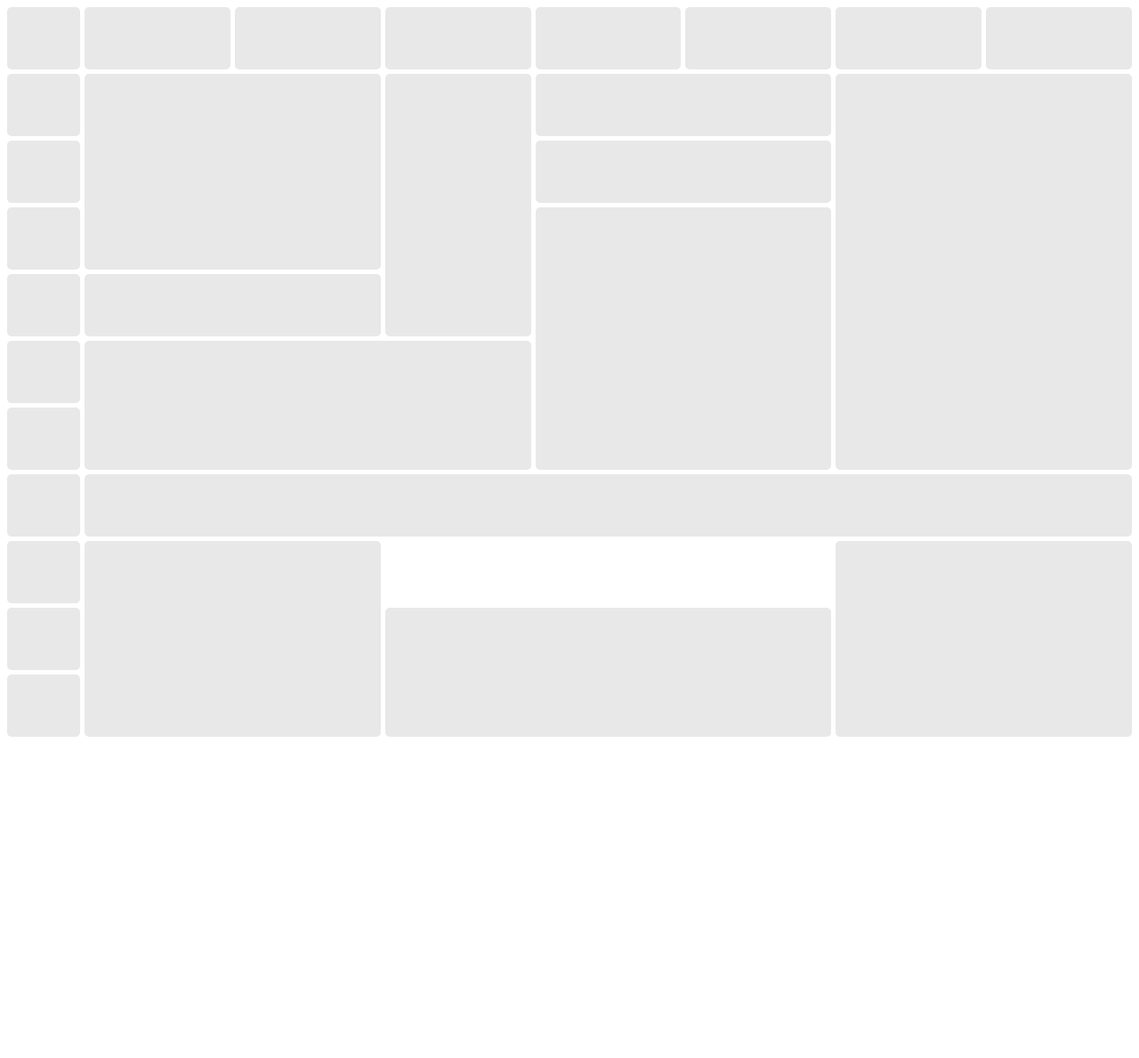
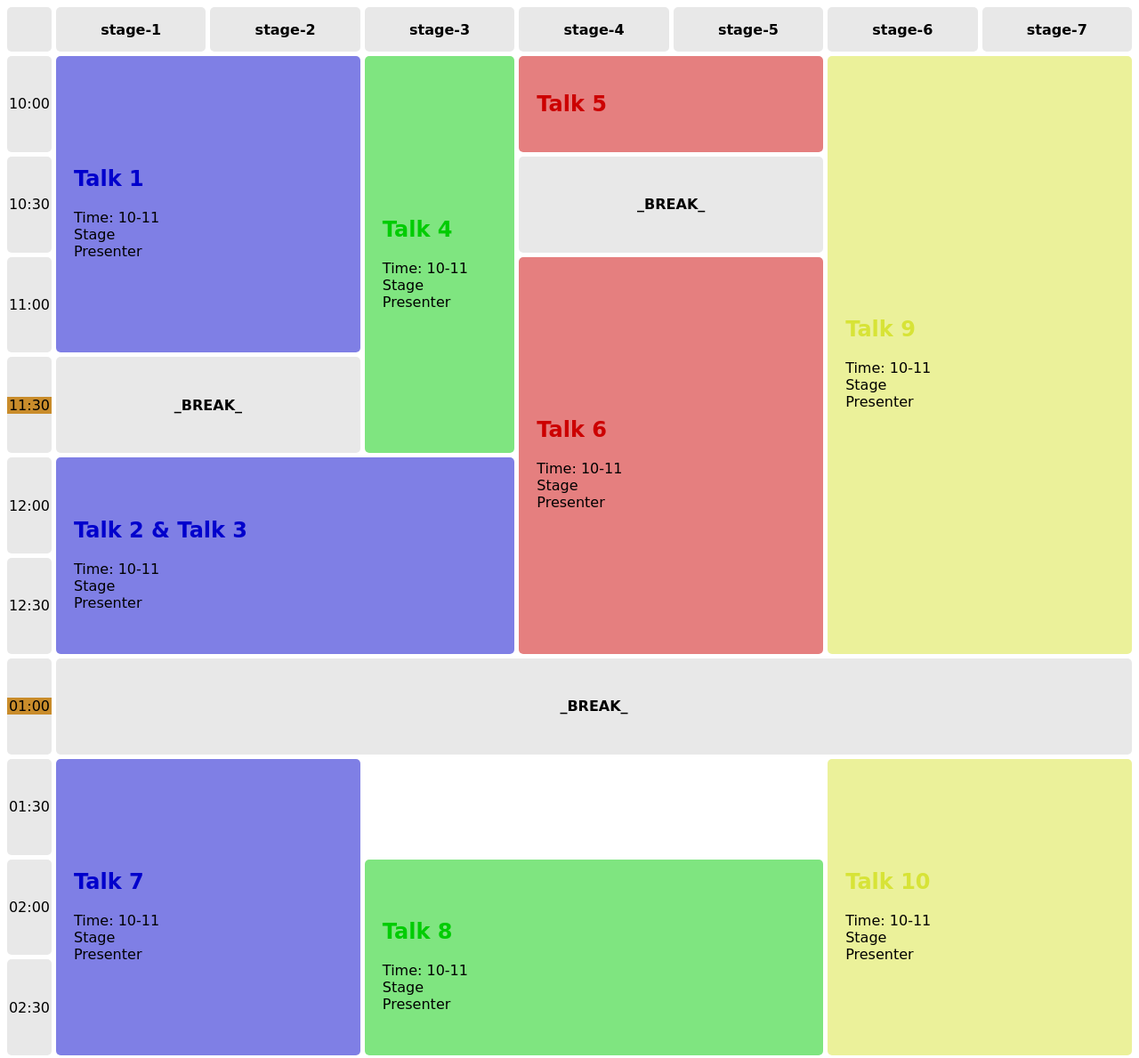
Before and after one commit to redpanda-8/css, a plain HTML site: page index.html in a window 1280 px wide. Shown: the whole page at 89% size. Before the commit the page ends 836 px from the top, so only its background shows below. Drawn offline with Linux system fonts and the light colour scheme.

Commit message:
UPDATE dadejau stiliu

```diff
--- a/assets/css/style.css
+++ b/assets/css/style.css
@@ -1,6 +1,16 @@
+body {
+    font-family: 'Brush Script MT', cursive;
+  }
+
+ul {
+    list-style: none;
+    padding: 0;
+    margin: 0;
+}
+
 .container {  display: grid;
-    grid-template-columns: 1fr 2fr 2fr 2fr 2fr 2fr 2fr 2fr;
-    grid-template-rows: 1fr 1fr 1fr 1fr 1fr 1fr 1fr 1fr 1fr 1fr 1fr;
+    grid-template-columns: 50px 1fr 1fr 1fr 1fr 1fr 1fr 1fr;
+    grid-template-rows: 50px 1fr 1fr 1fr 1fr 1fr 1fr 1fr 1fr 1fr 1fr;
     gap: 5px 5px;
     grid-auto-flow: row;
     grid-template-areas:
@@ -77,8 +87,78 @@
 
   .time-0 { grid-area: time-0; }
 
-  .container * {
+  .container > * {
     background-color: #E8E8E8;
     border-radius: 5px;
-    min-height: 70px;
+    display: flex;
+    flex-direction: column;
+    justify-content: center;
   }
+
+  [class*="time"]{
+    align-items: center;
+  }
+
+  .time-4 span,
+  .time-7 span {
+    background-color: rgb(201, 140, 43);
+    width: 100%;
+    text-align: center;
+  }
+
+  [class*="stage"]{
+    align-items: center;
+    font-weight: bold;
+  }
+
+  [class*="break"]{
+    align-items: center;
+    font-weight: bold;
+  }
+
+  [class*="talk"]{
+    padding: 20px;
+  }
+
+  .talk-1,
+  .talk-2,
+  .talk-7 {
+    background-color: rgba(0,0,204, 0.5);
+  }
+
+  .talk-1 h2,
+  .talk-2 h2,
+  .talk-7 h2 {
+    color: rgba(0,0,204, 1);
+  }
+
+  .talk-4,
+  .talk-8 {
+    background-color: rgba(0, 204, 3, 0.5);
+  }
+
+  .talk-4 h2,
+  .talk-8 h2 {
+    color: rgba(0, 204, 3, 1);
+  }
+
+
+  .talk-5,
+  .talk-6 {
+    background-color: rgba(204, 0, 0, 0.5);
+  }
+
+  .talk-5 h2,
+  .talk-6 h2 {
+    color: rgba(204, 0, 0, 1);
+  }
+
+  .talk-9,
+  .talk-10 {
+    background-color: rgba(215, 227, 55, 0.5);
+  }
+
+  .talk-9 h2,
+  .talk-10 h2 {
+    color: rgba(215, 227, 55, 1);
+  }
--- a/index.html
+++ b/index.html
@@ -9,39 +9,137 @@
   </head>
   <body>
       <div class="container">
-        <div class="talk-1"></div>
-        <div class="talk-2"></div>
-        <div class="talk-4"></div>
-        <div class="talk-5"></div>
-        <div class="talk-6"></div>
-        <div class="talk-7"></div>
-        <div class="talk-8"></div>
-        <div class="talk-9"></div>
-        <div class="talk-10"></div>
+        <div class="talk-1">
+          <h2>Talk 1</h2>
+          <ul>
+            <li>Time: 10-11</li>
+            <li>Stage</li>
+            <li>Presenter</li>
+          </ul>
+        </div>
+        <div class="talk-2">
+          <h2>Talk 2 & Talk 3</h2>
+          <ul>
+            <li>Time: 10-11</li>
+            <li>Stage</li>
+            <li>Presenter</li>
+          </ul>
+        </div>
+        <div class="talk-4">
+          <h2>Talk 4</h2>
+          <ul>
+            <li>Time: 10-11</li>
+            <li>Stage</li>
+            <li>Presenter</li>
+          </ul>
+        </div>
+        <div class="talk-5">
+          <h2>Talk 5</h2>
+        </div>
+        <div class="talk-6">
+          <h2>Talk 6</h2>
+          <ul>
+            <li>Time: 10-11</li>
+            <li>Stage</li>
+            <li>Presenter</li>
+          </ul>
+        </div>
+        <div class="talk-7">
+          <h2>Talk 7</h2>
+          <ul>
+            <li>Time: 10-11</li>
+            <li>Stage</li>
+            <li>Presenter</li>
+          </ul>
+        </div>
+        <div class="talk-8">
+          <h2>Talk 8</h2>
+          <ul>
+            <li>Time: 10-11</li>
+            <li>Stage</li>
+            <li>Presenter</li>
+          </ul>
+        </div>
+        <div class="talk-9">
+          <h2>Talk 9</h2>
+          <ul>
+            <li>Time: 10-11</li>
+            <li>Stage</li>
+            <li>Presenter</li>
+          </ul>
+        </div>
+        <div class="talk-10">
+          <h2>Talk 10</h2>
+          <ul>
+            <li>Time: 10-11</li>
+            <li>Stage</li>
+            <li>Presenter</li>
+          </ul>
+        </div>
 
-        <div class="break-1"></div>
-        <div class="break-2"></div>
-        <div class="break-3"></div>
+        <div class="break-1">
+          <span>_BREAK_</span>
+        </div>
+        <div class="break-2">
+          <span>_BREAK_</span>
+        </div>
+        <div class="break-3">
+          <span>_BREAK_</span>
+        </div>
 
-        <div class="stage-1"></div>
-        <div class="stage-2"></div>
-        <div class="stage-3"></div>
-        <div class="stage-4"></div>
-        <div class="stage-5"></div>
-        <div class="stage-6"></div>
-        <div class="stage-7"></div>
+        <div class="stage-1">
+          <span>stage-1</span>
+        </div>
+        <div class="stage-2">
+          <span>stage-2</span>
+        </div>
+        <div class="stage-3">
+          <span>stage-3</span>
+        </div>
+        <div class="stage-4">
+          <span>stage-4</span>
+        </div>
+        <div class="stage-5">
+          <span>stage-5</span>
+        </div>
+        <div class="stage-6">
+          <span>stage-6</span>
+        </div>
+        <div class="stage-7">
+          <span>stage-7</span>
+        </div>
 
         <div class="time-0"></div>
-        <div class="time-1"></div>
-        <div class="time-2"></div>
-        <div class="time-3"></div>
-        <div class="time-4"></div>
-        <div class="time-5"></div>
-        <div class="time-6"></div>
-        <div class="time-7"></div>
-        <div class="time-8"></div>
-        <div class="time-9"></div>
-        <div class="time-10"></div>
+        <div class="time-1">
+          <span>10:00</span>
+        </div>
+        <div class="time-2">
+          <span>10:30</span>
+        </div>
+        <div class="time-3">
+          <span>11:00</span>
+        </div>
+        <div class="time-4">
+          <span>11:30</span>
+        </div>
+        <div class="time-5">
+          <span>12:00</span>
+        </div>
+        <div class="time-6">
+          <span>12:30</span>
+        </div>
+        <div class="time-7">
+          <span>01:00</span>
+        </div>
+        <div class="time-8">
+          <span>01:30</span>
+        </div>
+        <div class="time-9">
+          <span>02:00</span>
+        </div>
+        <div class="time-10">
+          <span>02:30</span>
+        </div>
       </div>
   </body>
 </html>
```
